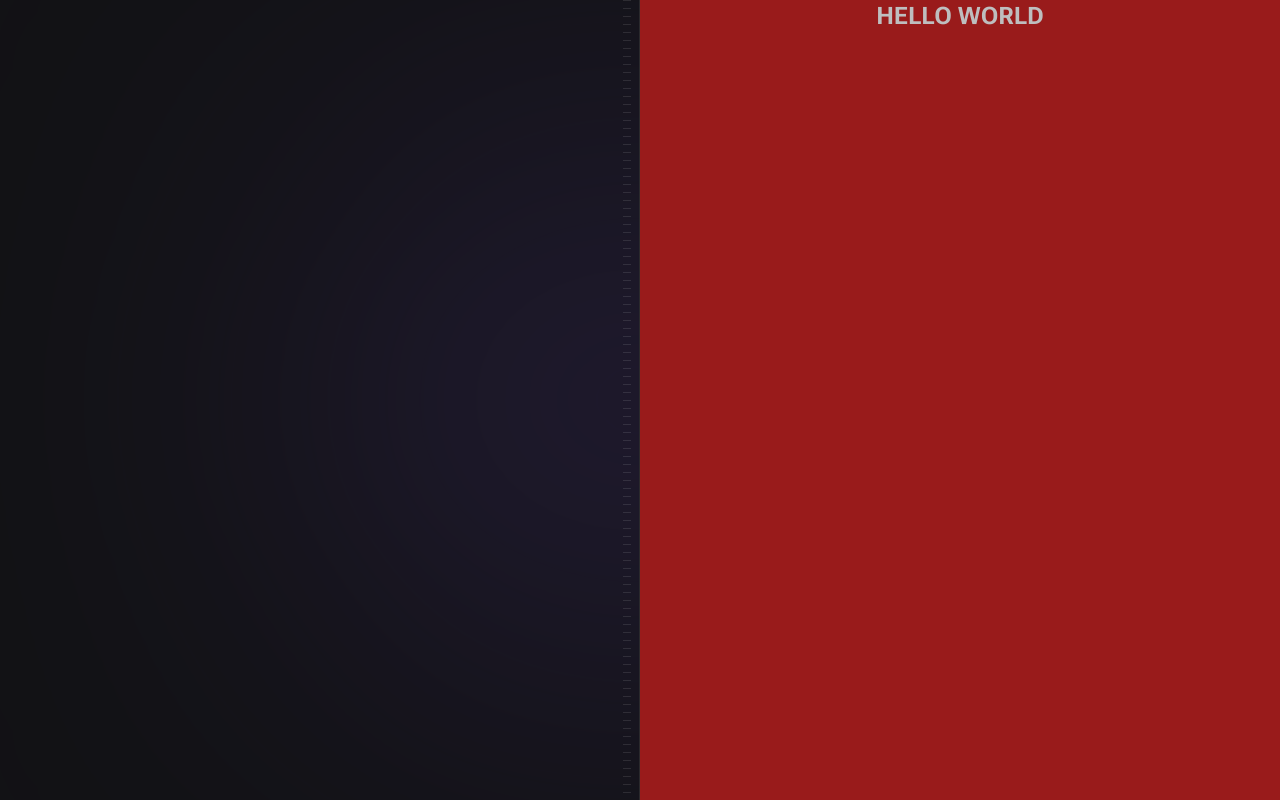
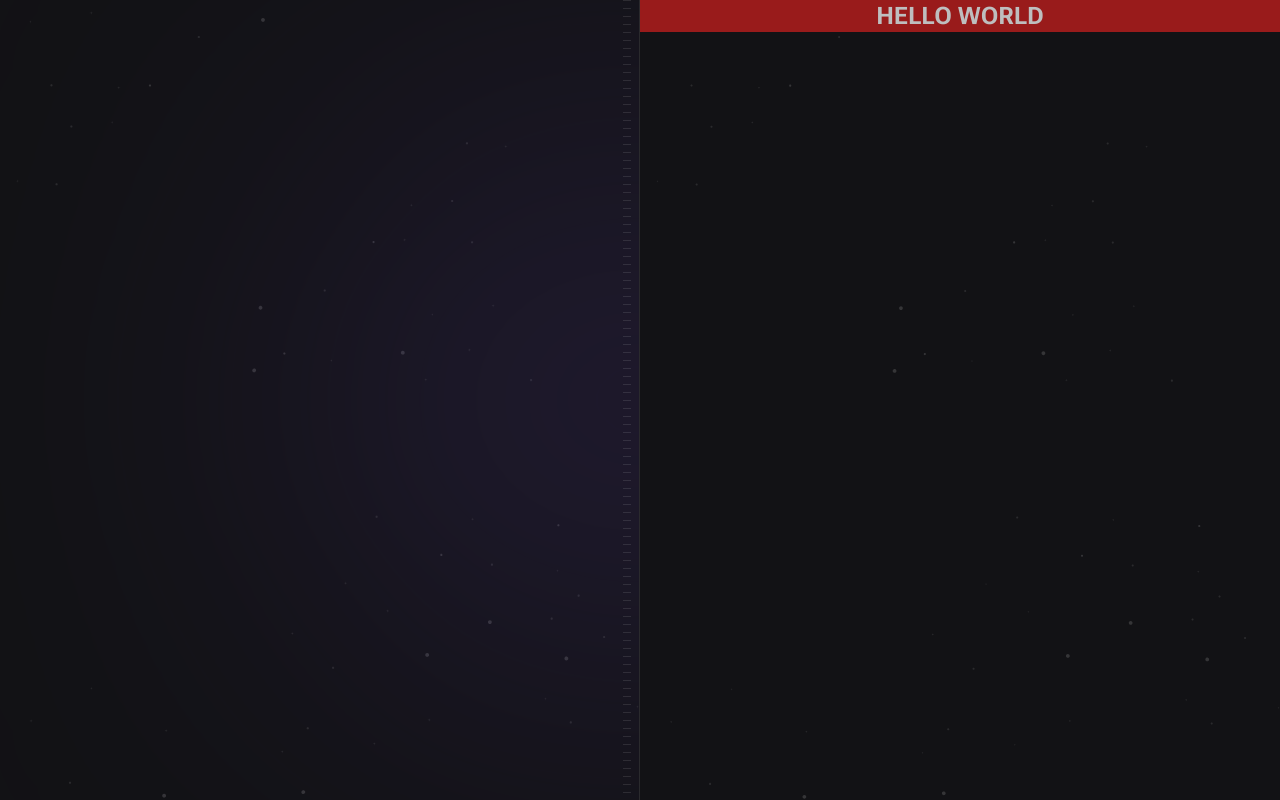
Before and after one commit to JeaziRicardo/time-capsule, a Next.js app in the folder front-end/: page / in a window 1280 px wide. Built offline with nearby package versions, Linux system fonts and the light colour scheme; a web font is replaced by a local one.

Commit message:
feat: adiciona estrelas ao background da aplicação

```diff
--- a/front-end/src/app/layout.tsx
+++ b/front-end/src/app/layout.tsx
@@ -25,12 +25,13 @@ export default function RootLayout({ children }: { children: ReactNode }) {
         className={`${roboto.variable} ${baiJamjuree.variable} bg-gray-900 font-sans text-gray-100`}
       >
         <main className="grid min-h-screen grid-cols-2">
-          <section className="relative flex flex-col items-start justify-between overflow-hidden border-r border-white/10 bg-cover px-28 py-16">
+          <section className="relative flex flex-col items-start justify-between overflow-hidden border-r border-white/10 bg-[url(../assets/bg-stars.svg)] bg-cover px-28 py-16">
             <div className="absolute right-0 top-1/2 h-[288px] w-[526px] -translate-y-1/2 translate-x-1/2 rounded-full bg-purple-700 opacity-50 blur-full" />
             <div className="absolute bottom-0 right-2 top-0 w-2 bg-stripes" />
           </section>
-
-          {children}
+          <section className="flex max-h-screen flex-col overflow-y-scroll bg-[url(../assets/bg-stars.svg)] bg-cover">
+            {children}
+          </section>
         </main>
       </body>
     </html>
```
Also changed, not shown: front-end/src/assets/bg-stars.svg (added).
